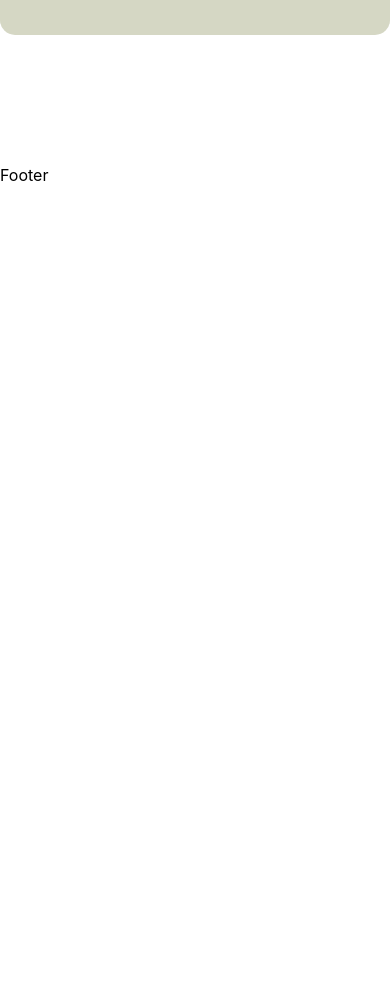
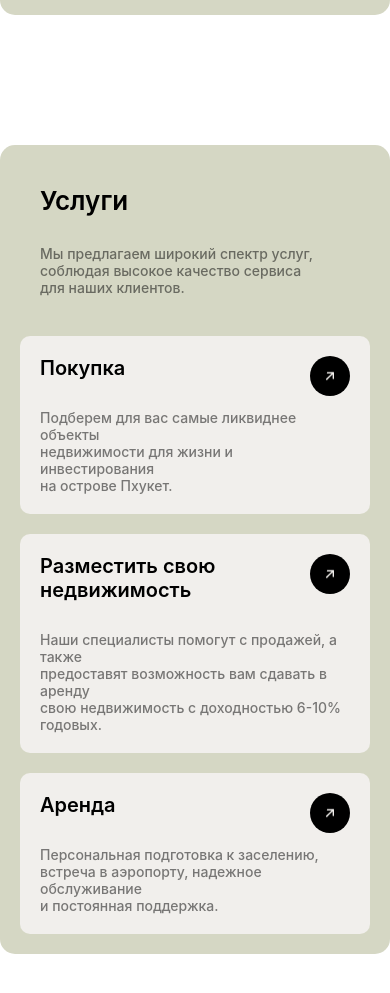
Before and after one commit to WhiteHanClean/Building, a Next.js app: page /MainPage/MainPage in a window 390 px wide. Shown: the part 993-1986 px from the top of the page. Before the commit the page ends 1178 px from the top, so only its background shows below. Built offline with nearby package versions, Linux system fonts and the light colour scheme; a web font is replaced by a local one.

Commit message:
fixed container bottom margin

```diff
--- a/src/components/Layout/Layout.tsx
+++ b/src/components/Layout/Layout.tsx
@@ -2,12 +2,14 @@ import React from "react";
 import Header from "../Header/Header";
 import Footer from "../Footer/Footer";
 import s from "./Layout.module.scss";
+import MainPage from "@/pages/MainPage/MainPage";
 
 const Layout = ({ children }: { children: React.ReactNode }) => {
   return (
     <>
       <Header />
-        <div className={s.content}>{children}</div>
+        <div className={s.content}>{children}
+        <MainPage/></div>
 
       <Footer />
     </>
--- a/src/components/TypesOfServices/TypesOfServices.module.scss
+++ b/src/components/TypesOfServices/TypesOfServices.module.scss
@@ -70,6 +70,10 @@
       }
     }
   }
+  .typesOfServices_content_block:nth-child(-n + 1),
+  .typesOfServices_content_block:nth-last-child(-n + 2) {
+    margin-bottom: 0;
+  }
 }
 
 @media only screen and (max-width: 1300px) {
@@ -129,6 +133,12 @@
       bottom: 20px !important;
     }
   }
+  .typesOfServices_content_block {
+    margin-bottom: 20px !important;
+  }
+  .typesOfServices_content_block:last-child {
+    margin-bottom: 0 !important;
+  }
 }
 
 @media only screen and (max-width: 500px) {
```
